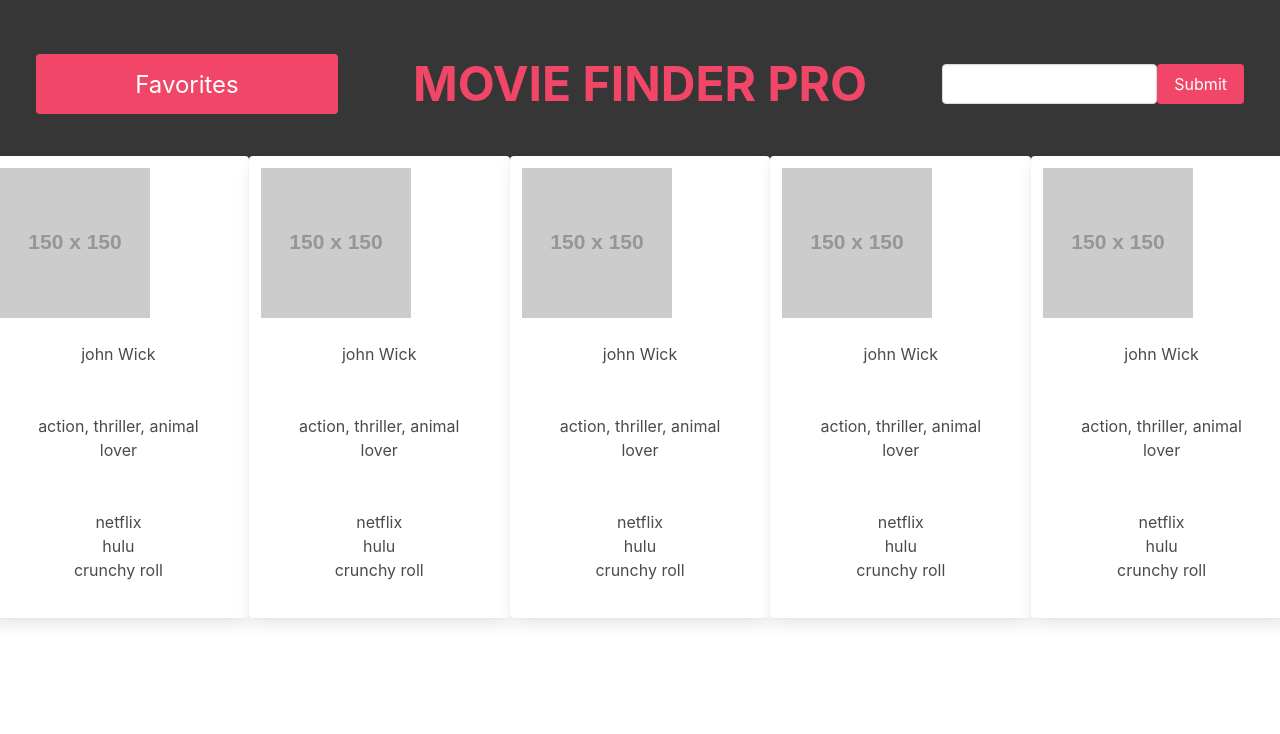
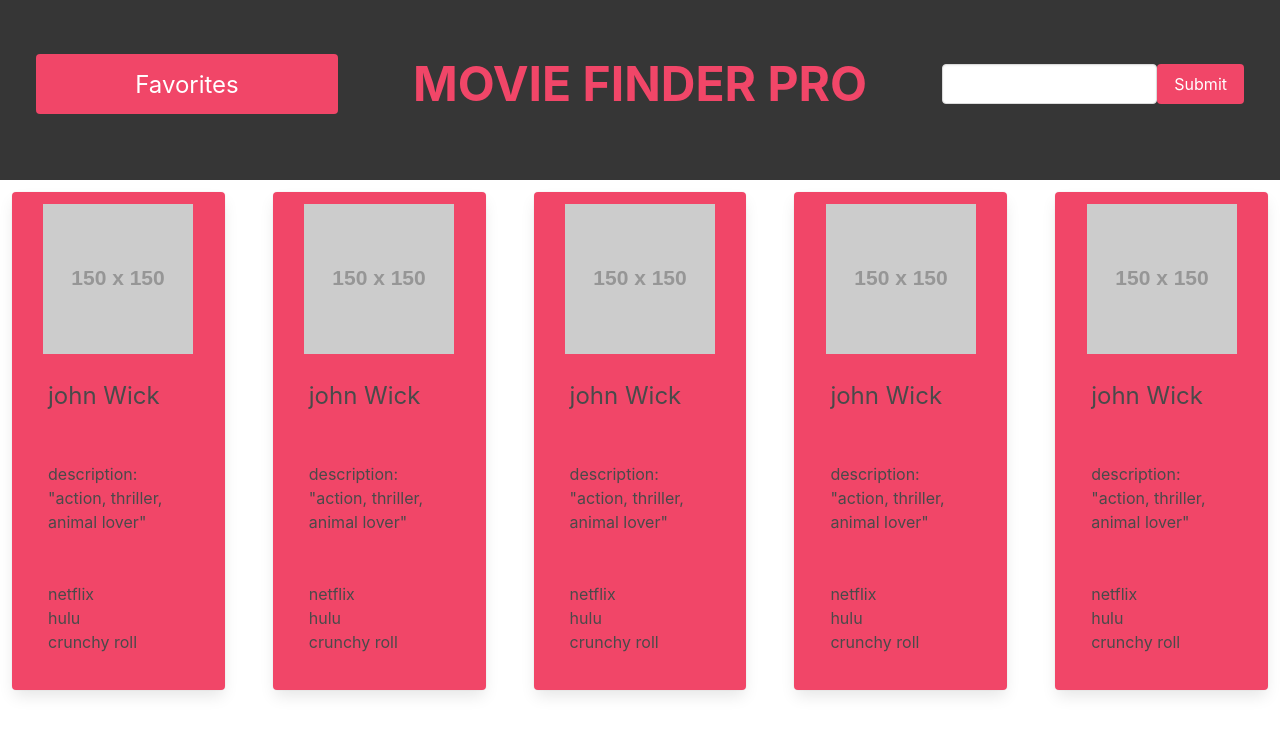
Before and after one commit to ReeceDevenney/Movie-Finder-Pro, a plain HTML site: page index.html in a window 1280 px wide. Both pictures are taken after typing "Sample" into the empty fields and a click on the button "Submit". Drawn offline with nearby package versions, Linux system fonts and the light colour scheme; placeholder pictures from the web are drawn by us.

Commit message:
styled the cards

```diff
--- a/assests/js/script.js
+++ b/assests/js/script.js
@@ -36,20 +36,20 @@ var largeContainerEl = document.querySelector("#content-container")
         document.getElementById("main-search").style.display = "none"
         for (var i = 0; i < 5; i++) {
         var containerEl = document.createElement("div");
-            containerEl.classList.add("column", "has-text-centered", "card")
+            containerEl.classList.add("column", "card", "m-5", "has-background-danger")
 
         var imgEl = document.createElement("img");
         imgEl.setAttribute("src", img);
-        imgEl.classList.add("card-image")
+        imgEl.classList.add("card-image", "mx-auto")
         containerEl.appendChild(imgEl);
 
         var nameEl = document.createElement("div");
         nameEl.innerHTML = title;
-        nameEl.classList.add("card-content")
+        nameEl.classList.add("card-content", "is-size-4")
         containerEl.appendChild(nameEl);
 
         var descEl = document.createElement("div");
-        descEl.innerHTML = desc;
+        descEl.innerHTML = "description: " + '"'+ desc +'"';
         descEl.classList.add("card-content")
         containerEl.appendChild(descEl);
 
--- a/index.html
+++ b/index.html
@@ -13,7 +13,7 @@
 
 
 
-    <header class="hero">
+    <header class="hero mb-3">
         <div class="hero-body columns has-background-dark">
             <button class="column m-auto button is-danger is-large is-3">Favorites</button>
             <div
@@ -23,7 +23,7 @@
 
             <form id="header-search" class=" m-auto is-3 is-flex" style="visibility: hidden;">
                 <input class="input" type="text">
-                <button id="header=button" class="button is-danger">Submit</button>
+                <button id="header-button" class="button is-danger">Submit</button>
             </form>
         </div>
     </header>
```
